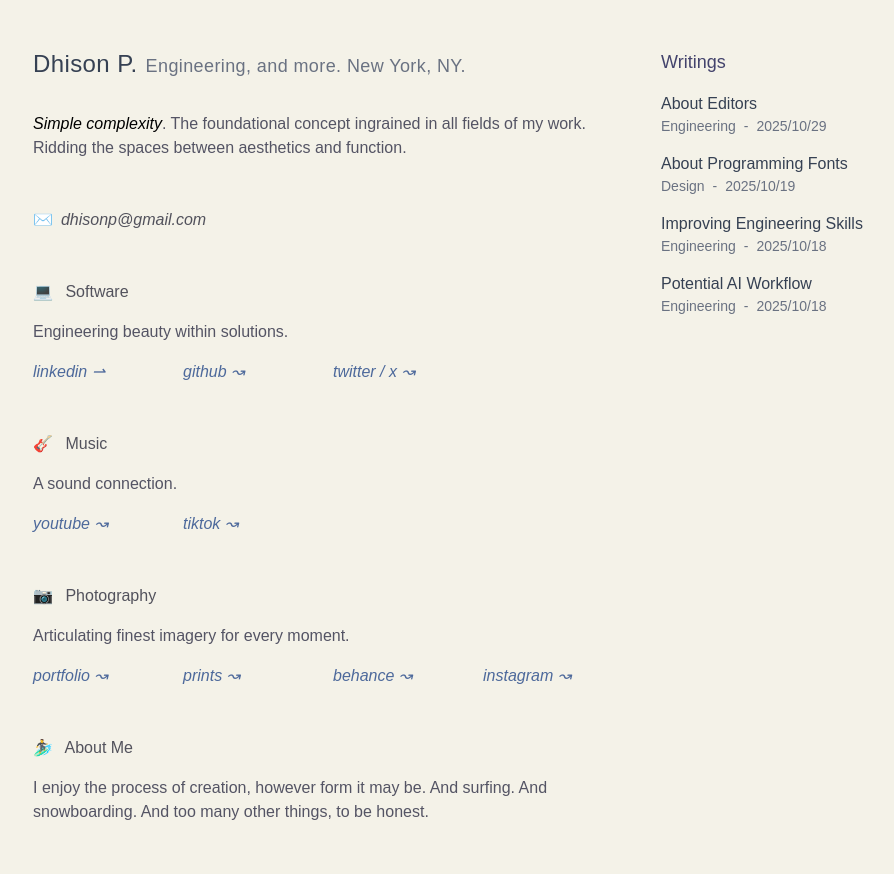
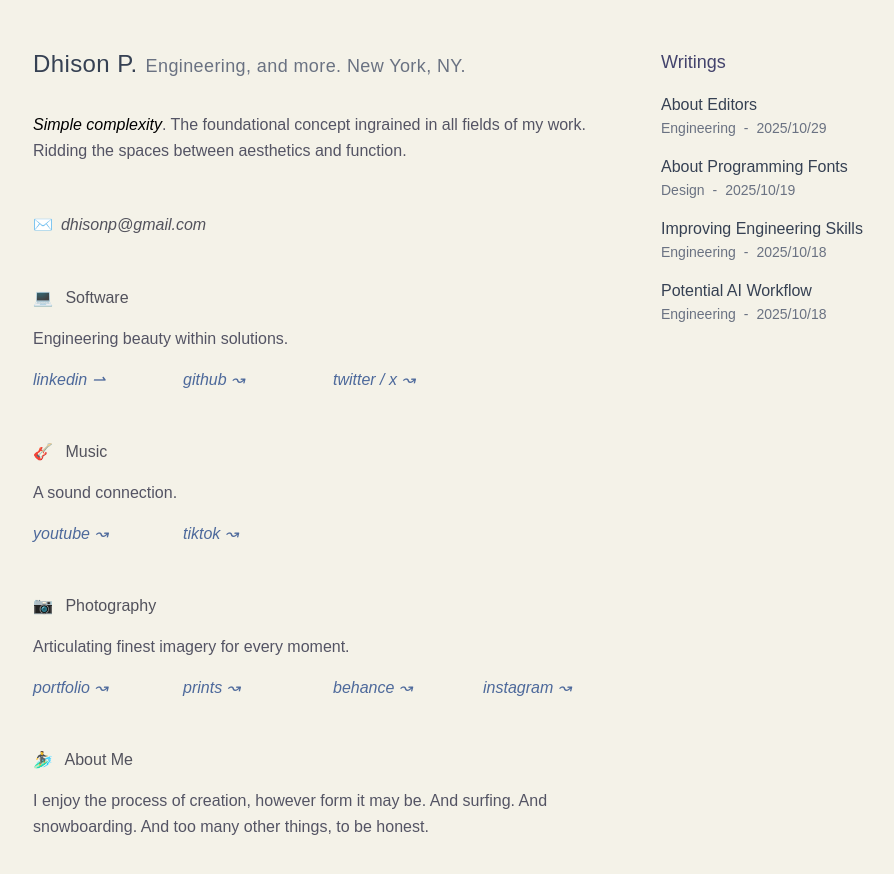
Before and after one commit to dhisonp/page, a Next.js app: page / in a window 1280 px wide. Shown: the top 874 px of the page, without its empty margins (143-1037 px from the left). Built offline with nearby package versions, Linux system fonts and the light colour scheme; a web font is replaced by a local one.

Commit message:
paragraph leading relaxed

```diff
--- a/src/app/styles/globals.css
+++ b/src/app/styles/globals.css
@@ -61,7 +61,7 @@
   }
 
   p {
-    @apply text-base;
+    @apply text-base leading-relaxed;
     color: var(--color-lotus-fg);
   }
 
```
